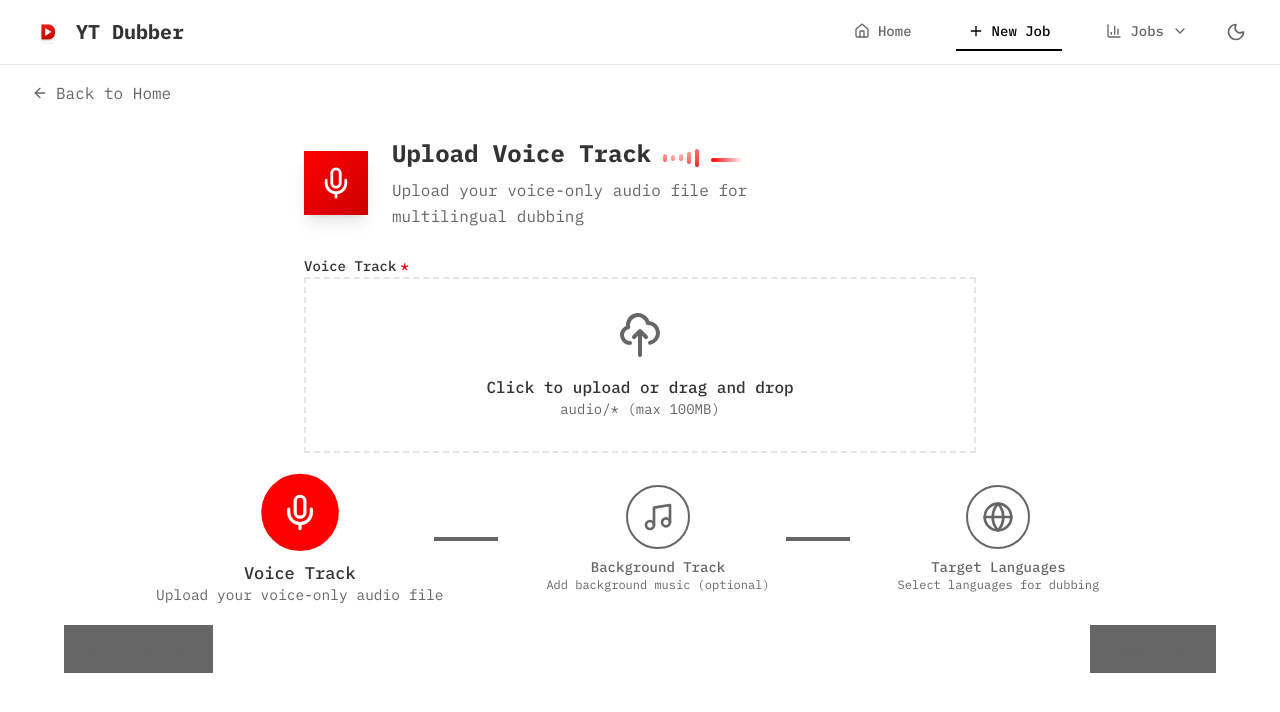
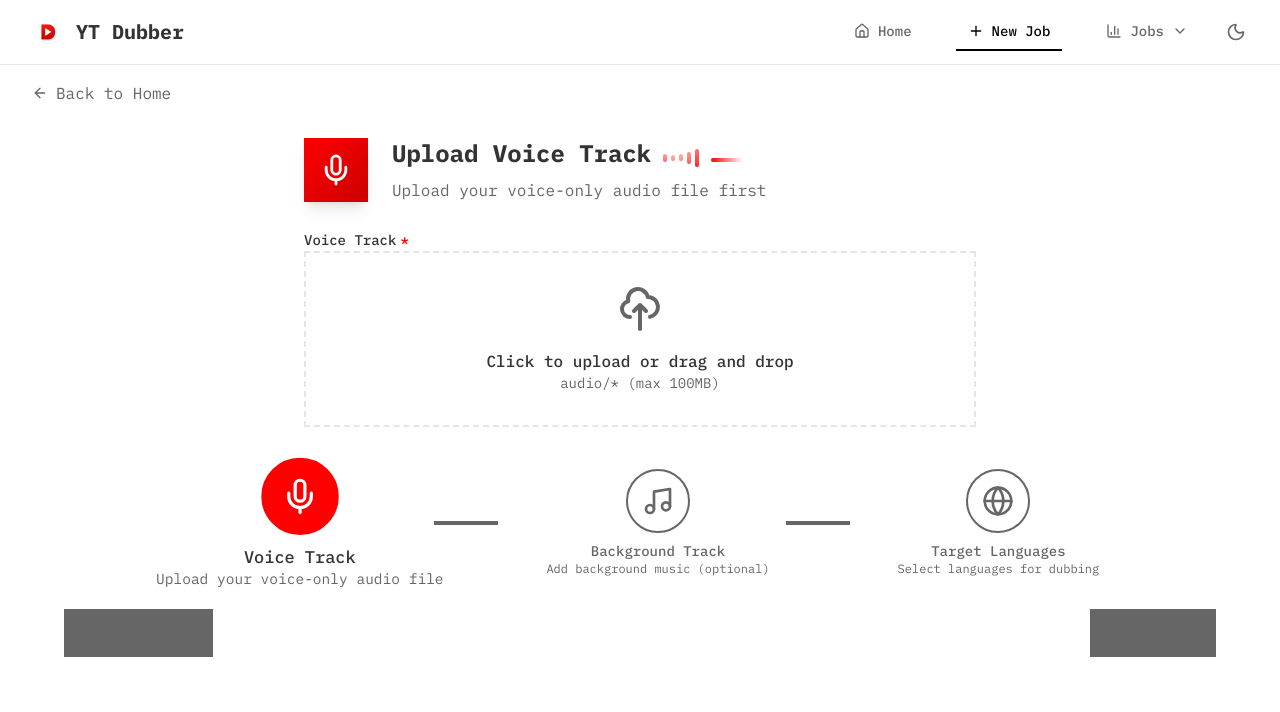
Before and after one commit to iudofia2026/youtubedubber.com, a Next.js app in the folder frontend/: page /new in a window 1280 px wide. Shown: the top 712 px of the page. Built offline with nearby package versions, Linux system fonts and the light colour scheme.

Commit message:
Update voice track upload text to be more concise

```diff
--- a/frontend/app/new/page.tsx
+++ b/frontend/app/new/page.tsx
@@ -234,7 +234,7 @@ export default function NewJobPage() {
                         animate={{ opacity: 1, x: 0 }}
                         transition={{ duration: 0.6, delay: 0.8 }}
                       >
-                        Upload your voice-only audio file for multilingual dubbing
+                        Upload your voice-only audio file first
                       </motion.p>
 
                     </div>
```
